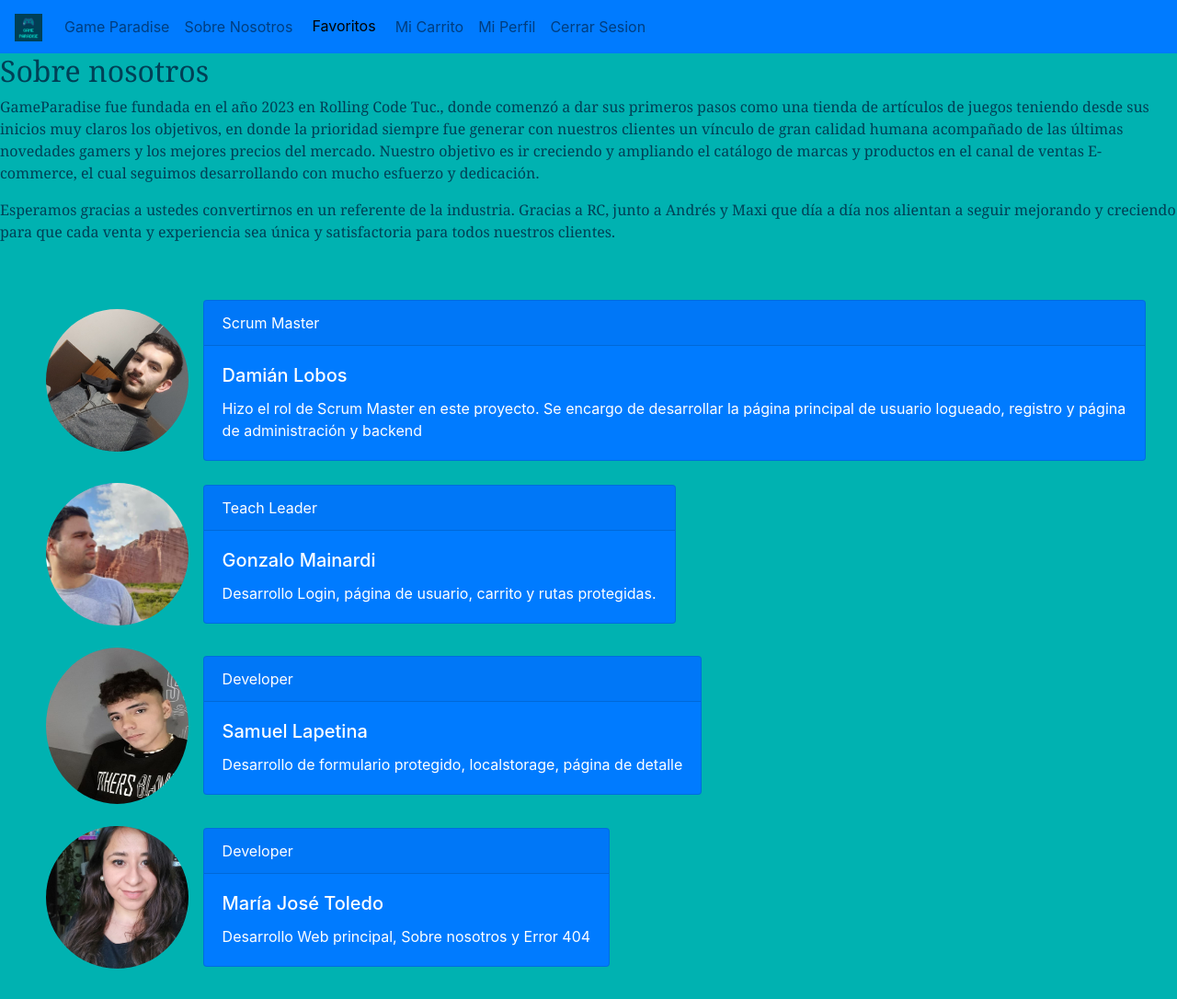
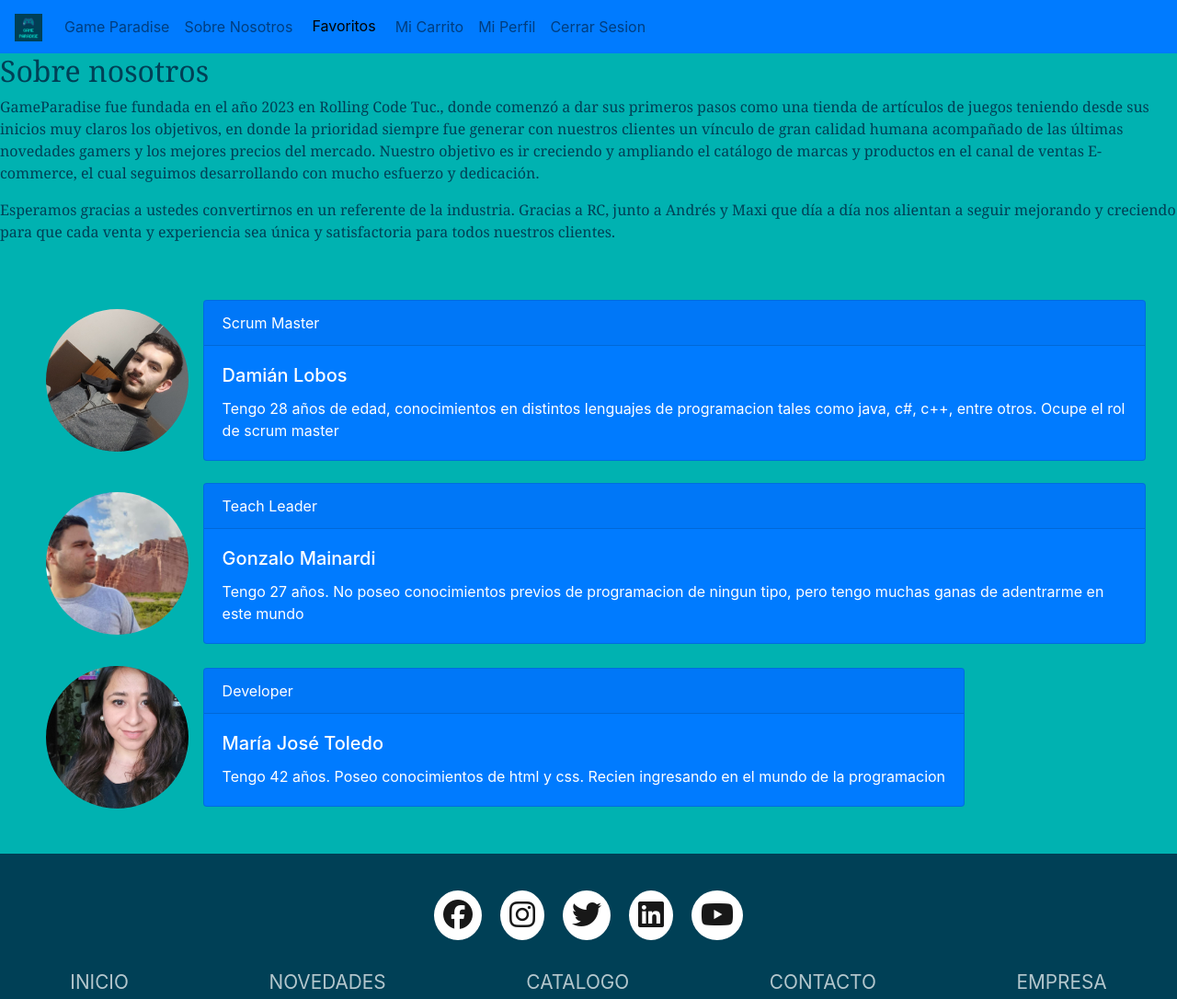
Before and after one commit to amc961/E-commerce-Videogames, a plain HTML site: page Pages/nosotrosUser.html in a window 1280 px wide. Shown: the top 1086 px of the page at 92% size. Drawn offline with nearby package versions, Linux system fonts and the light colour scheme.

Commit message:
Sobre nosotros modificado

```diff
--- a/Pages/nosotrosUser.html
+++ b/Pages/nosotrosUser.html
@@ -39,14 +39,8 @@
                         <a class="nav-link" href="nosotrosUser.html">Sobre Nosotros</a>
                     </li>
                     <li class="nav-item">
-                        <button
-                          type="button"
-                          class="btn btn-primary"
-                          style="color: black"
-                          data-toggle="modal"
-                          data-target="#exampleModal"
-                          onclick="traerMeGusta()"
-                        >   Favoritos
+                        <button type="button" class="btn btn-primary" style="color: black" data-toggle="modal"
+                            data-target="#exampleModal" onclick="traerMeGusta()"> Favoritos
                         </button> <!--boton llama o trae al meGusta  -->
                     </li>
                     <li class="nav-item">
@@ -92,11 +86,8 @@
                         <div class="card-header">Scrum Master</div>
                         <div class="card-body">
                             <h5 class="card-title">Damián Lobos</h5>
-                            <p class="card-text">Hizo el rol de Scrum Master
-                                en este proyecto. Se encargo de
-                                desarrollar la página principal de usuario
-                                logueado, registro y página de
-                                administración y backend</p>
+                            <p class="card-text">Tengo 28 años de edad, conocimientos en distintos lenguajes de
+                                programacion tales como java, c#, c++, entre otros. Ocupe el rol de scrum master</p>
                         </div>
                     </div>
                 </div>
@@ -106,23 +97,12 @@
                         <div class="card-header">Teach Leader</div>
                         <div class="card-body">
                             <h5 class="card-title">Gonzalo Mainardi</h5>
-                            <p class="card-text">Desarrollo Login, página de
-                                usuario, carrito y rutas protegidas.</p>
+                            <p class="card-text">Tengo 27 años. No poseo conocimientos previos de programacion de ningun
+                                tipo, pero tengo muchas ganas de adentrarme en este mundo</p>
                         </div>
                     </div>
                 </div>
 
-                <div class="d-flex justify-content-start my-4 align-items-center ">
-                    <img src="../Images/samuel.jpeg" class="rounded-circle mx-3" alt="..." width="155" height="170">
-                    <div class="card text-white bg-primary  ">
-                        <div class="card-header">Developer</div>
-                        <div class="card-body">
-                            <h5 class="card-title">Samuel Lapetina</h5>
-                            <p class="card-text">Desarrollo de formulario
-                                protegido, localstorage, página de detalle</p>
-                        </div>
-                    </div>
-                </div>
 
                 <div class="d-flex justify-content-start my-4 align-items-center">
                     <img src="../Images/WhatsApp Image 2023-06-06 at 22.06.59.jpeg" class="rounded-circle mx-3"
@@ -131,8 +111,8 @@
                         <div class="card-header">Developer</div>
                         <div class="card-body">
                             <h5 class="card-title">María José Toledo</h5>
-                            <p class="card-text">Desarrollo Web principal,
-                                Sobre nosotros y Error 404</p>
+                            <p class="card-text">Tengo 42 años. Poseo conocimientos de html y css. Recien ingresando en
+                                el mundo de la programacion</p>
                         </div>
                     </div>
                 </div>
@@ -163,14 +143,8 @@
         </div>
     </footer>
     <!--Modal -->
-                  <div
-                  class="modal fade"
-                  id="exampleModal"
-                  tabindex="-1"
-                  role="dialog"
-                  aria-labelledby="exampleModalLabel"
-                  aria-hidden="true"
-                >
+    <div class="modal fade" id="exampleModal" tabindex="-1" role="dialog" aria-labelledby="exampleModalLabel"
+        aria-hidden="true">
         <div class="modal-dialog" role="document">
             <div class="modal-content">
                 <div class="modal-header">
@@ -179,12 +153,7 @@
                     </h5>
 
                     <!-- ??? ver revisar porque no hace nada  -->
-                        <button
-                          type="button"
-                          class="close"
-                          data-dismiss="modal"
-                          aria-label="Close"
-                        >
+                    <button type="button" class="close" data-dismiss="modal" aria-label="Close">
                         <span aria-hidden="true">&times;</span>
                     </button>
                 </div>
@@ -204,11 +173,7 @@
                 </div>
 
                 <div class="modal-footer">
-                        <button
-                          type="button"
-                          class="button-style"
-                          data-dismiss="modal"
-                        >
+                    <button type="button" class="button-style" data-dismiss="modal">
                         Cerrar
                     </button>
                 </div>
```
Also changed, not shown: Pages/sobrenosotros.html (+6 -21 lines). Lines whose indentation alone changed are shown as unchanged.
